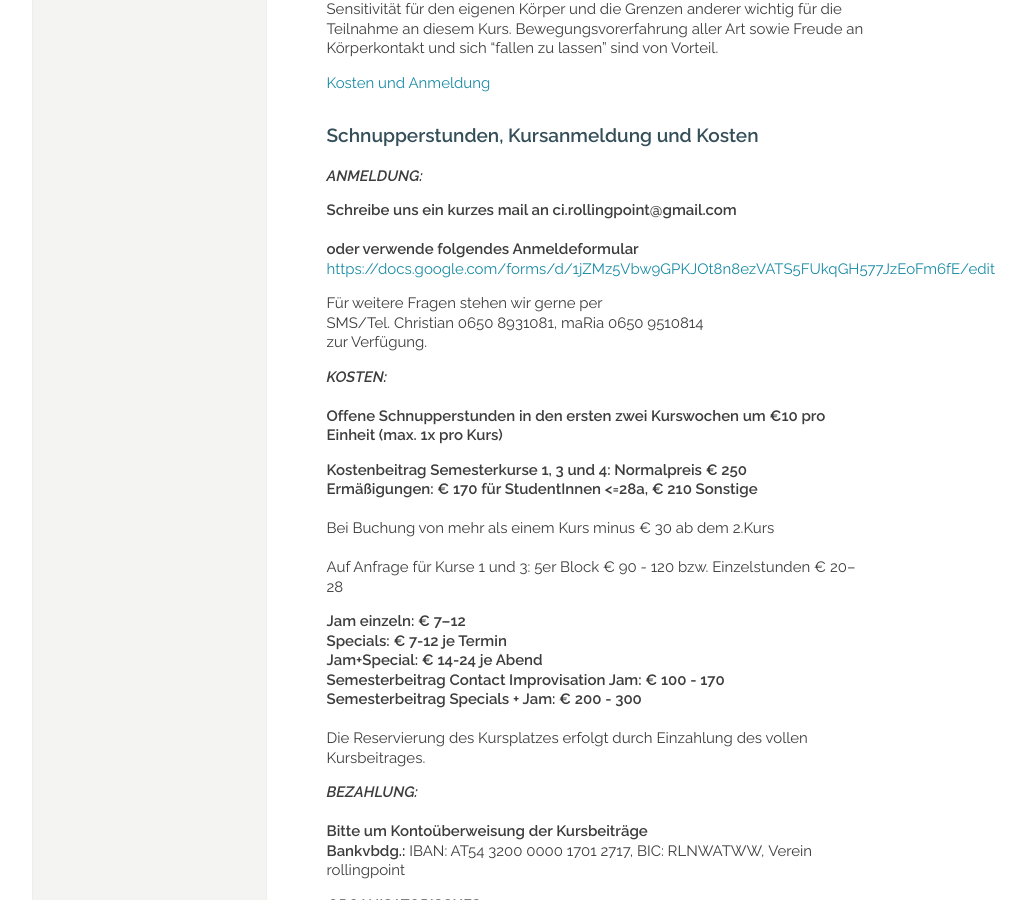
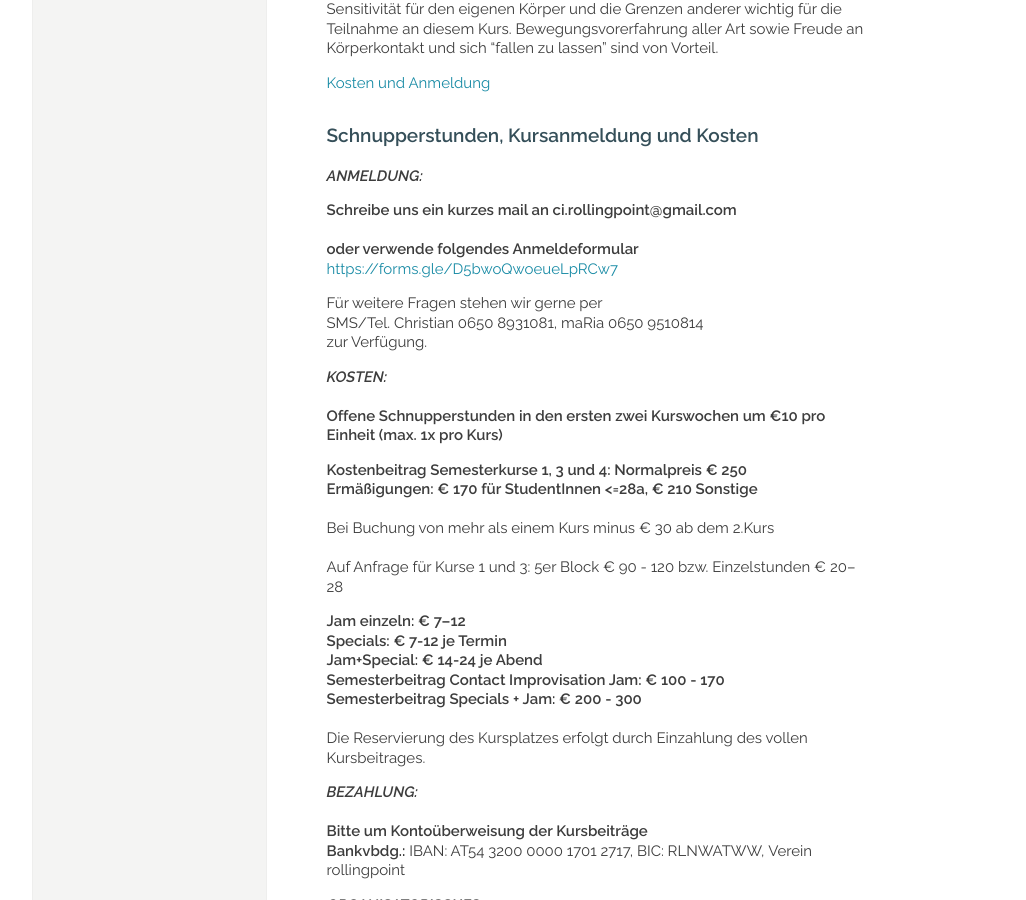
Before and after one commit to manulari/rollingpointat, a Jekyll site: the page built from _pages_de/kurse.md, in a window 1280 px wide and 900 px high, scrolled down 2845 px. Shown: the whole window, without its empty margins (152-1178 px from the left). Built offline with Jekyll 4.4.1, drawn with Linux system fonts in a browser that asks for light colours; comment, search, counter and statistics services are not loaded.

Commit message:
Update page (de) “kurse”

```diff
--- a/_pages_de/kurse.md
+++ b/_pages_de/kurse.md
@@ -105,7 +105,7 @@ Teilnahmeempfehlungen: Da wir in der Contact Improvisation gegenseitig Körperge
 **Schreibe uns ein kurzes mail an ci.rollingpoint@gmail.com**\
 \
 **oder verwende folgendes Anmeldeformular**\
-<https://docs.google.com/forms/d/1jZMz5Vbw9GPKJOt8n8ezVATS5FUkqGH577JzEoFm6fE/edit>
+<https://forms.gle/D5bwoQwoeueLpRCw7>
 
 Für weitere Fragen stehen wir gerne per \
 SMS/Tel. Christian 0650 8931081, maRia 0650 9510814\
```
